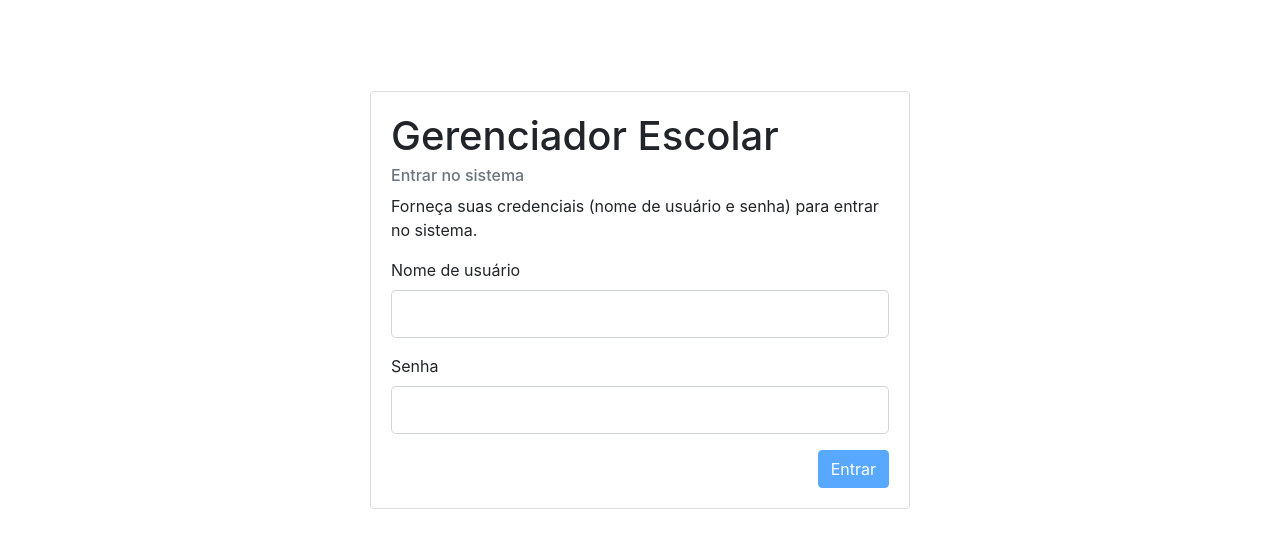
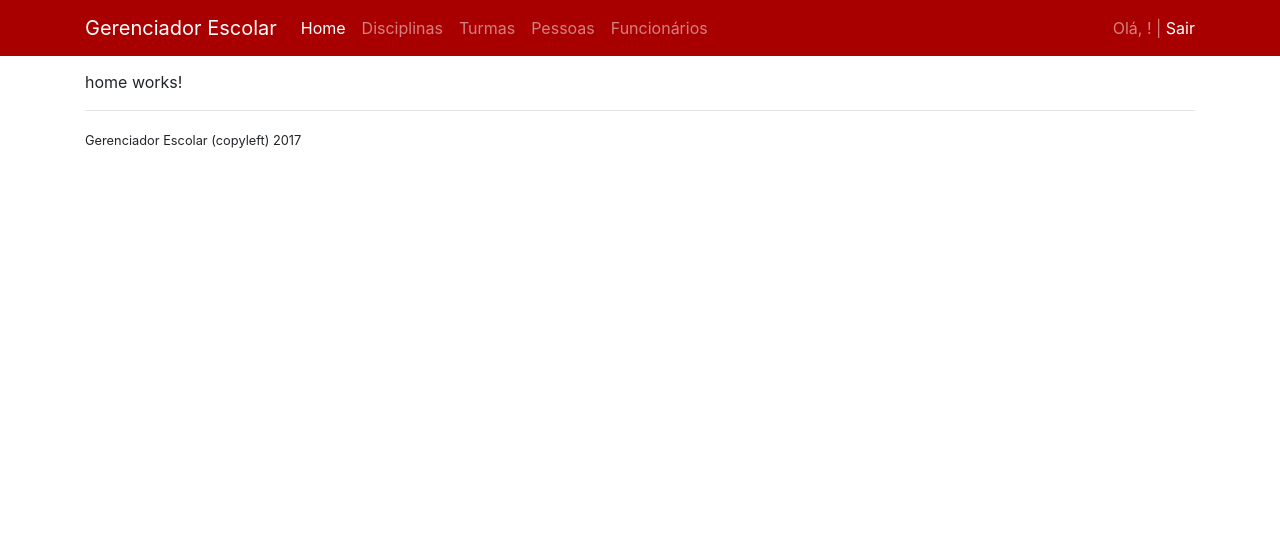
Before and after one commit to Rodrigovf/angular-escola, an Angular app: page / in a window 1280 px wide. Shown: the top 548 px of the page. Built offline with nearby package versions, Linux system fonts and the light colour scheme.

Commit message:
ajustado

```diff
--- a/src/app/admin/admin-routing.module.ts
+++ b/src/app/admin/admin-routing.module.ts
@@ -19,7 +19,7 @@
 
 const routes: Routes = [
   {
-    path: 'admin', component: AdminComponent, children: [
+    path: '', component: AdminComponent, children: [
       {path: 'disciplinas', component: ListaDeDisciplinasComponent},
       {path: 'disciplinas/:id', component: DisciplinaComponent},
       {path: 'disciplinas/:id/novo', component: CadastroDeDisciplinaComponent},
--- a/src/app/admin/admin/admin.component.html
+++ b/src/app/admin/admin/admin.component.html
@@ -9,19 +9,19 @@
     <div class="collapse navbar-collapse" id="navbarSupportedContent">
       <ul class="navbar-nav mr-auto">
         <li class="nav-item">
-          <a class="nav-link" routerLink="/admin" routerLinkActive="active" [routerLinkActiveOptions]="{exact: true}">Home</a>
+          <a class="nav-link" routerLink="/" routerLinkActive="active" [routerLinkActiveOptions]="{exact: true}">Home</a>
         </li>
         <li class="nav-item">
-          <a class="nav-link" routerLink="/admin/disciplinas" routerLinkActive="active">Disciplinas</a>
+          <a class="nav-link" routerLink="/disciplinas" routerLinkActive="active">Disciplinas</a>
         </li>
         <li class="nav-item">
-          <a class="nav-link" routerLink="/admin/turmas" routerLinkActive="active">Turmas</a>
+          <a class="nav-link" routerLink="/turmas" routerLinkActive="active">Turmas</a>
         </li>
         <li class="nav-item">
-          <a class="nav-link" routerLink="/admin/pessoas" routerLinkActive="active">Pessoas</a>
+          <a class="nav-link" routerLink="/pessoas" routerLinkActive="active">Pessoas</a>
         </li>
         <li class="nav-item">
-          <a class="nav-link" routerLink="/admin/funcionarios" routerLinkActive="active">Funcionários</a>
+          <a class="nav-link" routerLink="/funcionarios" routerLinkActive="active">Funcionários</a>
         </li>
       </ul>
       <div class="navbar-text">
--- a/src/app/publico/publico-routing.module.ts
+++ b/src/app/publico/publico-routing.module.ts
@@ -5,8 +5,8 @@
 
 const routes: Routes = [
   {
-    path: '', component: PublicoComponent, children: [
-      {path: '', component: LoginComponent}
+    path: '123', component: PublicoComponent, children: [
+      {path: '123', component: LoginComponent}
     ]
   }
 ];
```
